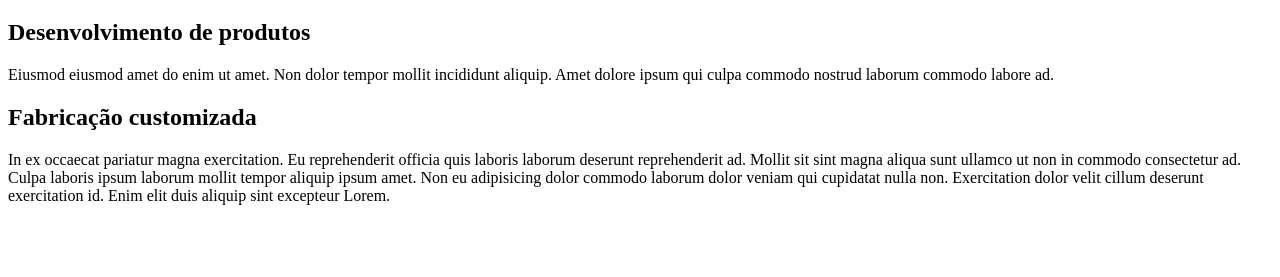
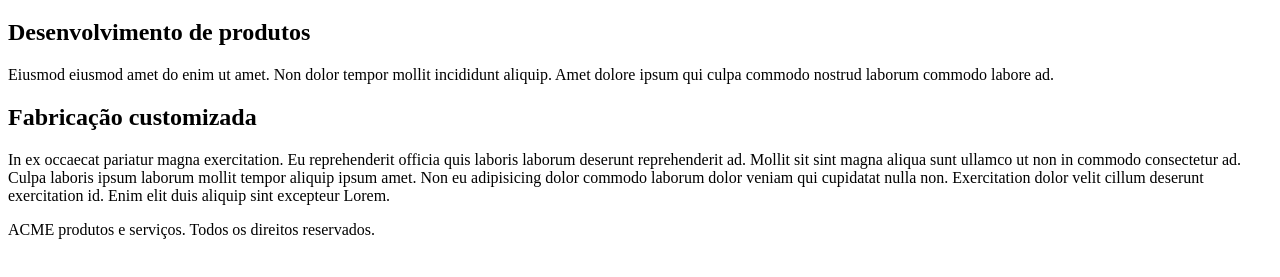
Before and after one commit to sykes-07/DSWI, a plain HTML site: page exercicio 1/serviços.html in a window 1280 px wide. Shown: the part 87-364 px from the top of the page. Drawn offline with Linux system fonts and the light colour scheme.

Commit message:
modificaçao serviço.html

```diff
--- a/exercicio 1/serviços.html
+++ b/exercicio 1/serviços.html
@@ -31,5 +31,7 @@
         ipsum laborum mollit tempor aliquip ipsum amet. Non eu adipisicing dolor commodo laborum dolor veniam
         qui cupidatat nulla non. Exercitation dolor velit cillum deserunt exercitation id. Enim elit duis aliquip sint
         excepteur Lorem.</p>
+
+        <footer>ACME produtos e serviços. Todos os direitos reservados.</footer>
 </body>
 </html>
```
